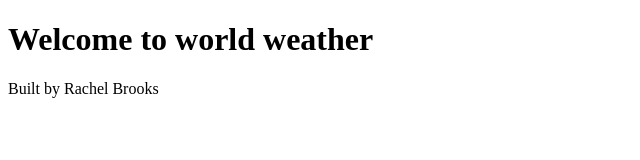
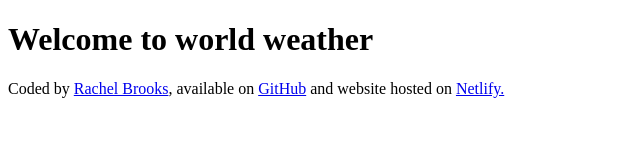
Before and after one commit to RacheyB94/Weather-forecast, a plain HTML site: page index.html in a window 1280 px wide. Shown: the whole page, without its empty margins (0-640 px from the left). Drawn offline with Linux system fonts and the light colour scheme.

Commit message:
Added links to footer

```diff
--- a/index.html
+++ b/index.html
@@ -7,6 +7,15 @@
   </head>
   <body>
     <h1>Welcome to world weather</h1>
-    <footer>Built by Rachel Brooks</footer>
+    <footer>
+      Coded by
+      <a href="https://github.com/RacheyB94" target="_blank">Rachel Brooks</a>,
+      available on
+      <a href="https://github.com/RacheyB94/Weather-forecast" target="_blank"
+        >GitHub</a
+      >
+      and website hosted on
+      <a href="https://worldweather2.netlify.app/" target="_blank">Netlify.</a>
+    </footer>
   </body>
 </html>
```
